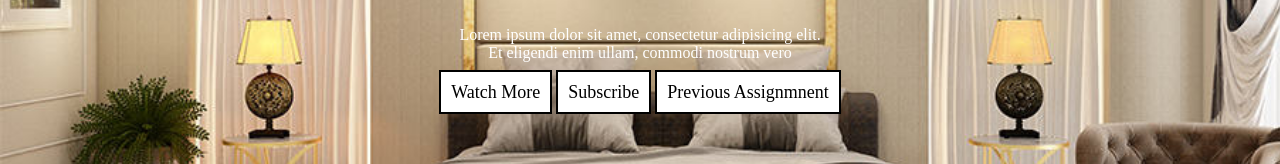
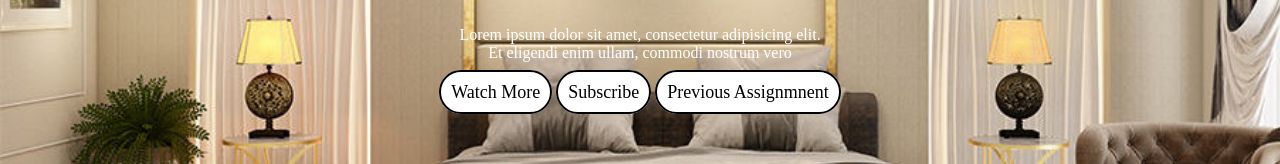
Before and after one commit to DeveloperArhamAli/home_decor, a plain HTML site: page page1.html in a window 1280 px wide. Shown: the part 320-484 px from the top of the page. Drawn offline with Linux system fonts and the light colour scheme.

Commit message:
Update stylee.css

```diff
--- a/stylee.css
+++ b/stylee.css
@@ -42,6 +42,8 @@
 }
 
 a{
+    border-radius: 25px;
+    margin-bottom: 20px;
     border: 2px solid #000000;
     color: black;
     text-decoration: none;
```
